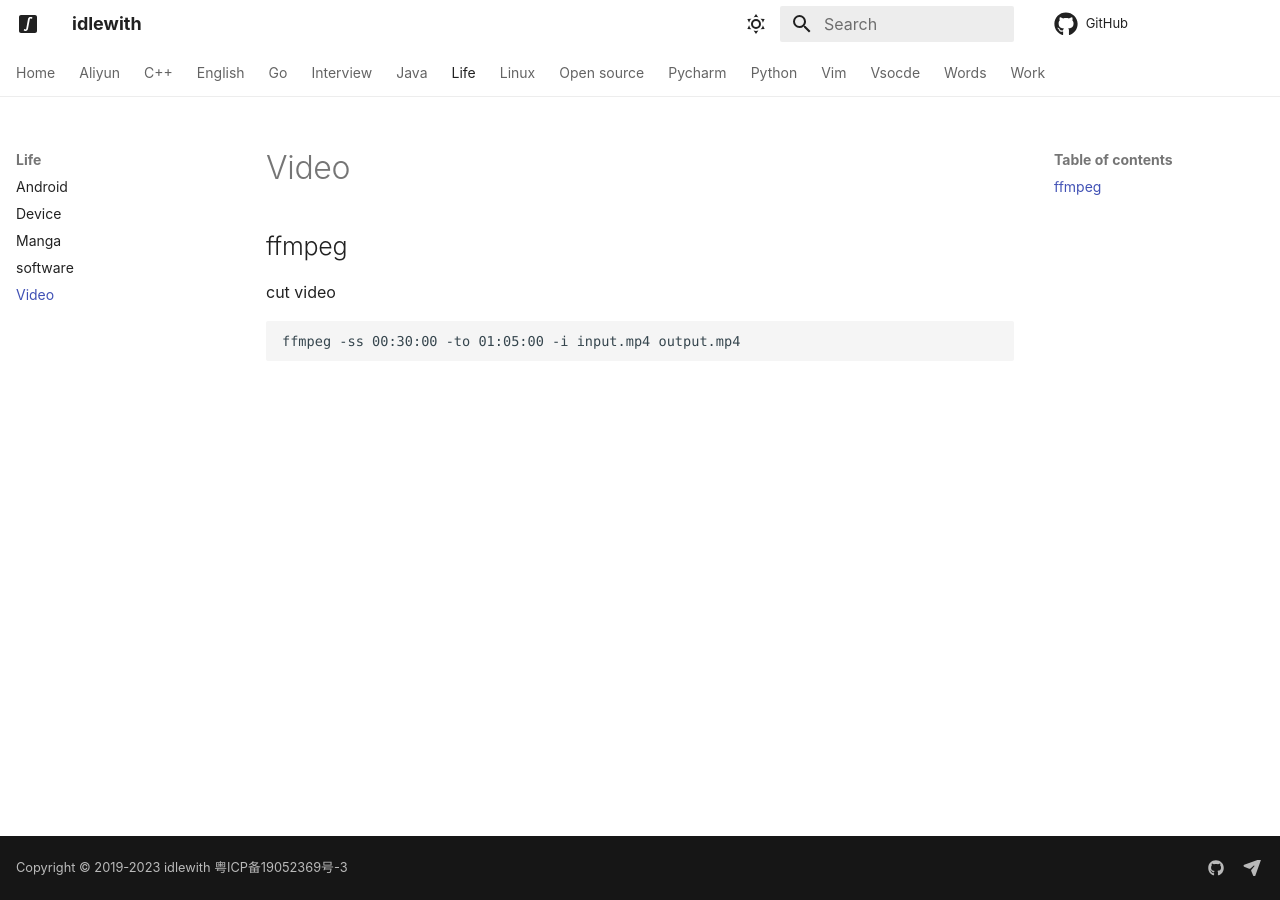
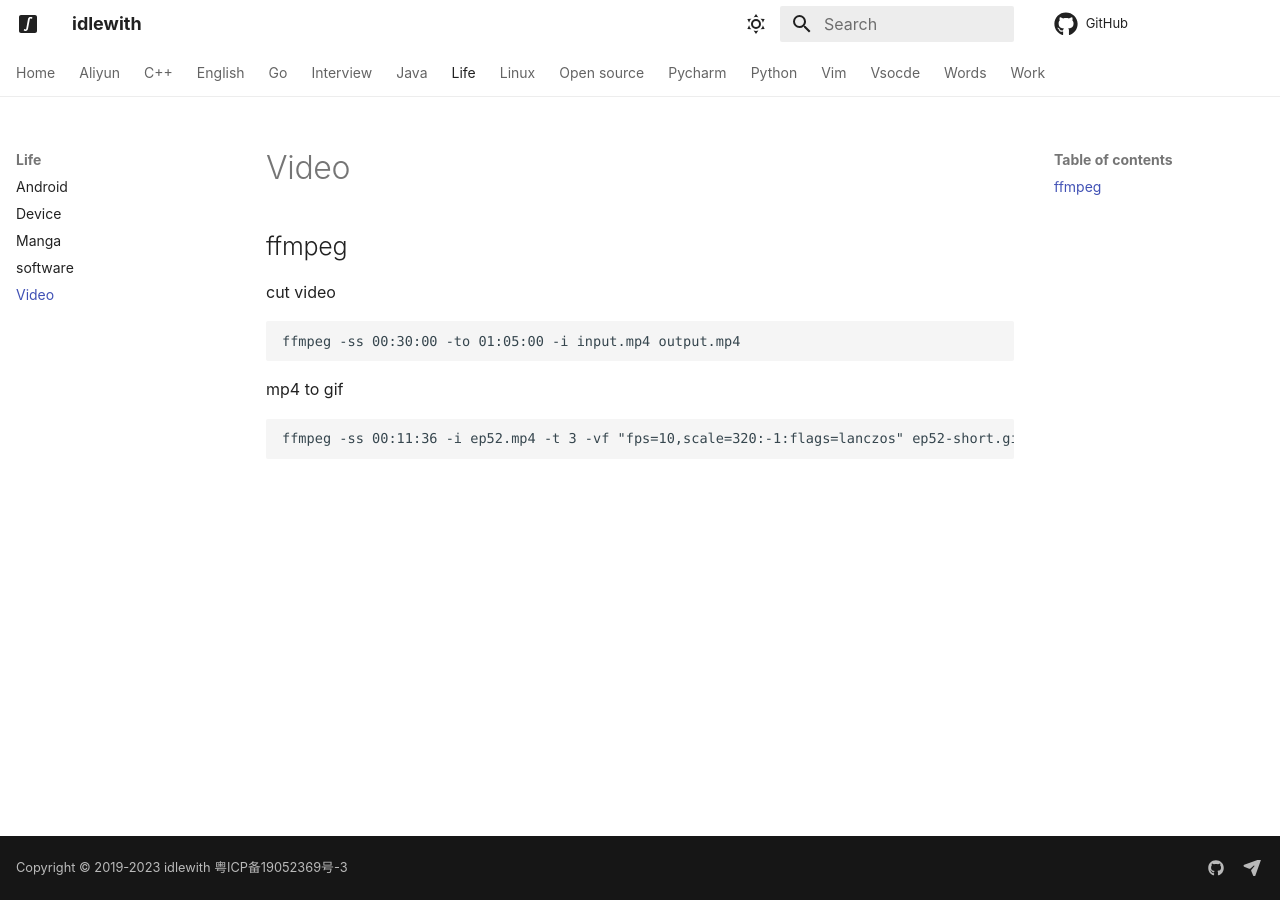
Before and after one commit to idlewith/blog, an MkDocs documentation site: the page built from docs/life/video.md, in a window 1280 px wide. Built offline with MkDocs 1.6.1 and Material for MkDocs 9.7.7, drawn with Linux system fonts in a browser that asks for light colours; comment, search, counter and statistics services are not loaded.

Commit message:
ffmpeg mp4 to gif

````diff
--- a/docs/life/video.md
+++ b/docs/life/video.md
@@ -8,3 +8,11 @@ cut video
 ```
 ffmpeg -ss 00:30:00 -to 01:05:00 -i input.mp4 output.mp4
 ```
+
+
+mp4 to gif
+
+
+```
+ffmpeg -ss 00:11:36 -i ep52.mp4 -t 3 -vf "fps=10,scale=320:-1:flags=lanczos" ep52-short.gif
+```
````
